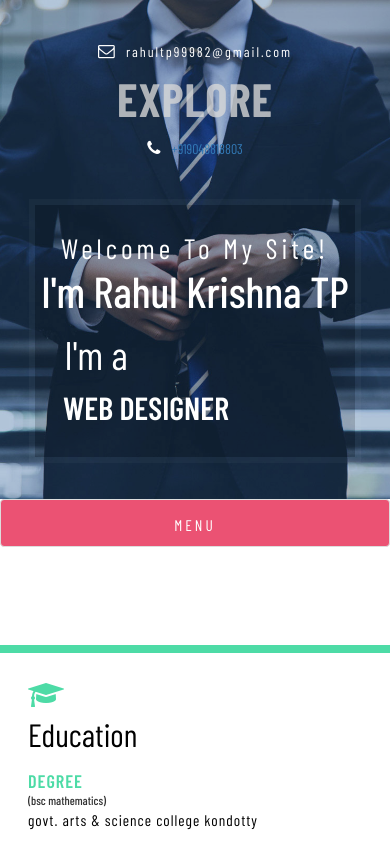
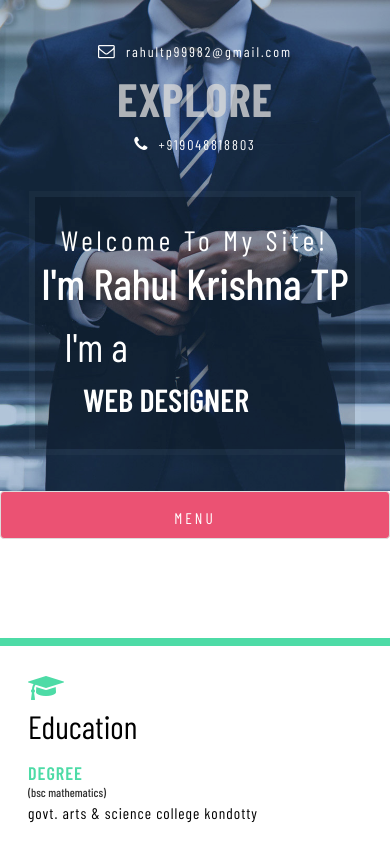
Before and after one commit to rahulthazhathepurakkal/Rahulkrishna, a plain HTML site: page index.html in a window 390 px wide. Shown: the top 843 px of the page. Drawn offline with nearby package versions, Linux system fonts and the light colour scheme; a web font is replaced by a local one.

Commit message:
Update style.css

```diff
--- a/css/style.css
+++ b/css/style.css
@@ -147,7 +147,7 @@ nav ul li:nth-child(6) {
     border: none;
 }
 
-.header-right p {
+.header-right a {
     display: inline;
     letter-spacing: 2px;
     color: #fff;
@@ -2050,7 +2050,7 @@ span.icon_g_plus {
         width: 61%;
     }
     span.span1 {
-        width: 200px;
+        width: 240px;
     }
     figcaption.port-gird-caption-agileits_w3layouts h3 {
         padding: 10px 0px;
```
